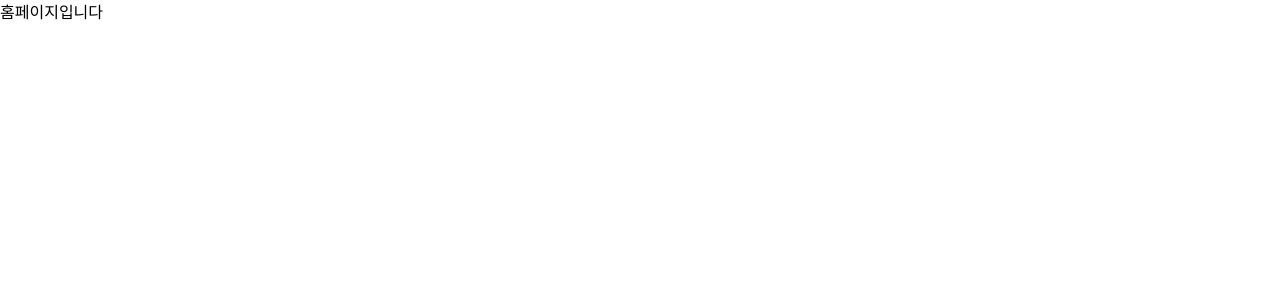
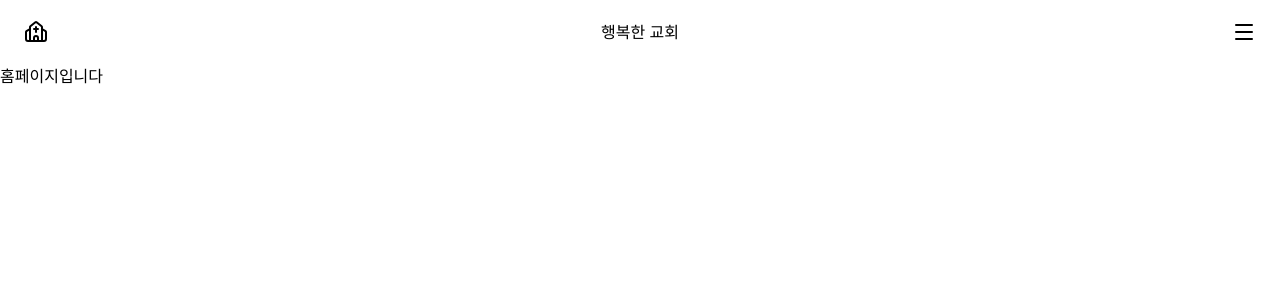
Before and after one commit to strawberryroll/haengbok-site, a Next.js app: page / in a window 1280 px wide. Shown: the top 300 px of the page. Built offline with nearby package versions, Linux system fonts and the light colour scheme.

Commit message:
feat: Header 컴포넌트 구현

```diff
--- a/package.json
+++ b/package.json
@@ -13,6 +13,7 @@
   "dependencies": {
     "class-variance-authority": "^0.7.1",
     "clsx": "^2.1.1",
+    "lucide-react": "^1.17.0",
     "next": "16.2.7",
     "react": "19.2.4",
     "react-dom": "19.2.4",
--- a/src/app/layout.tsx
+++ b/src/app/layout.tsx
@@ -1,6 +1,7 @@
 import type { Metadata } from 'next';
 import { Geist, Geist_Mono } from 'next/font/google';
 import './globals.css';
+import Header from '@/components/layout/Header';
 
 const geistSans = Geist({
   variable: '--font-geist-sans',
@@ -28,7 +29,10 @@ export default function RootLayout({
       lang="en"
       className={`${geistSans.variable} ${geistMono.variable} h-full antialiased`}
     >
-      <body className="flex min-h-full flex-col">{children}</body>
+      <body className="flex min-h-full flex-col">
+        <Header />
+        {children}
+      </body>
     </html>
   );
 }
--- /dev/null
+++ b/src/components/layout/Header.tsx
@@ -0,0 +1,11 @@
+import { Church, Menu } from 'lucide-react';
+
+export default function Header() {
+  return (
+    <header className="relative flex h-16 items-center justify-between px-6">
+      <Church />
+      <h2 className="absolute left-1/2 -translate-x-1/2">행복한 교회</h2>
+      <Menu />
+    </header>
+  );
+}
```
Also changed, not shown: 1 other file (tests, documents, lock files or other folders).
